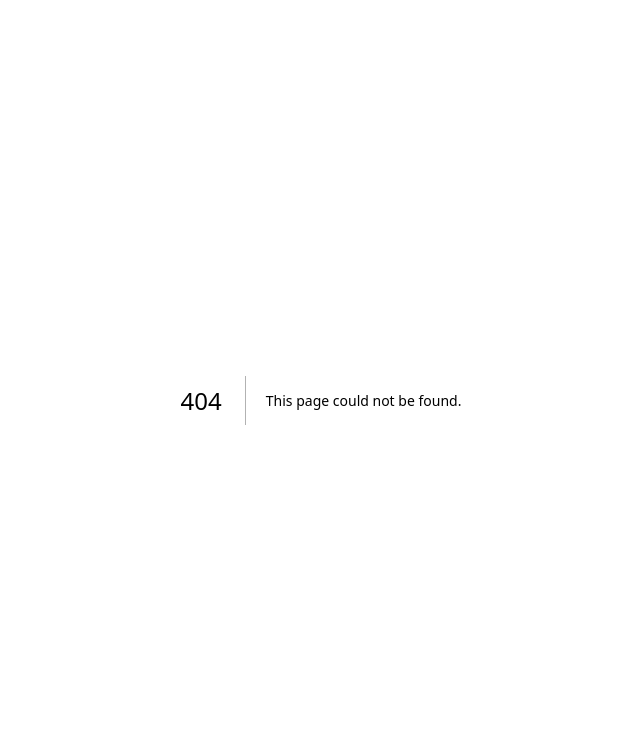
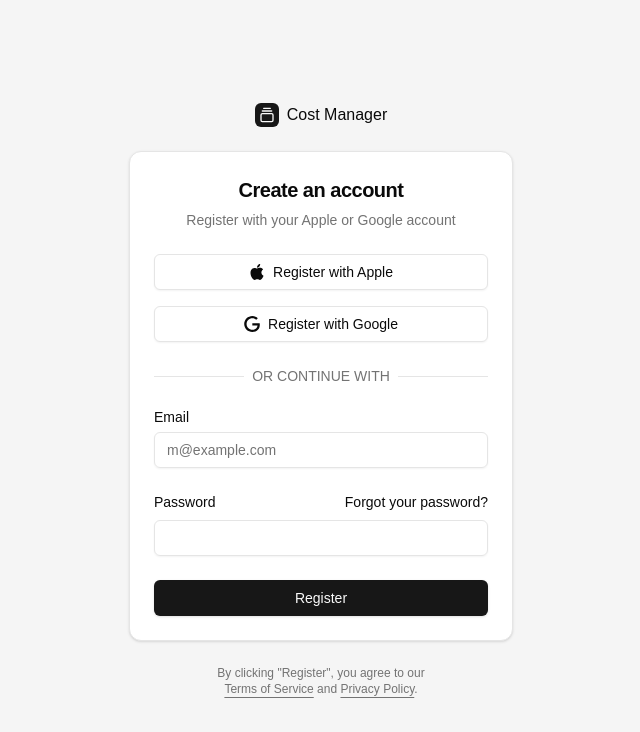
Before and after one commit to xDannyx/cost-manager, a Next.js app: page /register in a window 1280 px wide. Before the commit this address had no page. Shown: the top 732 px of the page, without its empty margins (319-959 px from the left). Built offline with nearby package versions, Linux system fonts and the light colour scheme.

Commit message:
new register form page

```diff
--- /dev/null
+++ b/app/register/page.tsx
@@ -0,0 +1,18 @@
+import { GalleryVerticalEnd } from "lucide-react";
+import { RegisterForm } from "@/components/register-form";
+
+export default function RegisterPage() {
+  return (
+    <div className="flex min-h-svh flex-col items-center justify-center gap-6 bg-muted p-6 md:p-10">
+      <div className="flex w-full max-w-sm flex-col gap-6">
+        <a href="/" className="flex items-center gap-2 self-center font-medium">
+          <div className="flex h-6 w-6 items-center justify-center rounded-md bg-primary text-primary-foreground">
+            <GalleryVerticalEnd className="size-4" />
+          </div>
+          Cost Manager
+        </a>
+        <RegisterForm />
+      </div>
+    </div>
+  );
+}
--- a/components/login-form.tsx
+++ b/components/login-form.tsx
@@ -46,7 +46,7 @@
               </Button>
               <div className="relative text-center text-sm after:absolute after:inset-0 after:top-1/2 after:z-0 after:flex after:items-center after:border-t after:border-border">
                 <span className="relative z-10 bg-background px-2 text-muted-foreground">
-                  Or continue with
+                  OR CONTINUE WITH
                 </span>
               </div>
               <div className="grid grid-cols-2 gap-4">
@@ -87,7 +87,7 @@
         </CardContent>
       </Card>
       <div className="text-balance text-center text-xs text-muted-foreground [&_a]:underline [&_a]:underline-offset-4 hover:[&_a]:text-primary">
-        By clicking continue, you agree to our <a href="#">Terms of Service</a>{" "}
+        By clicking "Login", you agree to our <a href="#">Terms of Service</a>{" "}
         and <a href="#">Privacy Policy</a>.
       </div>
     </div>
--- /dev/null
+++ b/components/register-form.tsx
@@ -0,0 +1,90 @@
+import { cn } from "@/lib/utils";
+import { Button } from "@/components/ui/button";
+import {
+  Card,
+  CardContent,
+  CardDescription,
+  CardHeader,
+  CardTitle,
+} from "@/components/ui/card";
+import { Input } from "@/components/ui/input";
+import { Label } from "@/components/ui/label";
+
+export function RegisterForm({
+  className,
+  ...props
+}: React.ComponentPropsWithoutRef<"div">) {
+  return (
+    <div className={cn("flex flex-col gap-6", className)} {...props}>
+      <Card>
+        <CardHeader className="text-center">
+          <CardTitle className="text-xl">Create an account</CardTitle>
+          <CardDescription>
+            Register with your Apple or Google account
+          </CardDescription>
+        </CardHeader>
+        <CardContent>
+          <form>
+            <div className="grid gap-6">
+              <div className="flex flex-col gap-4">
+                <Button variant="outline" className="w-full">
+                  <svg xmlns="http://www.w3.org/2000/svg" viewBox="0 0 24 24">
+                    <path
+                      d="M12.152 6.896c-.948 0-2.415-1.078-3.96-1.04-2.04.027-3.91 1.183-4.961 3.014-2.117 3.675-.546 9.103 1.519 12.09 1.013 1.454 2.208 3.09 3.792 3.039 1.52-.065 2.09-.987 3.935-.987 1.831 0 2.35.987 3.96.948 1.637-.026 2.676-1.48 3.676-2.948 1.156-1.688 1.636-3.325 1.662-3.415-.039-.013-3.182-1.221-3.22-4.857-.026-3.04 2.48-4.494 2.597-4.559-1.429-2.09-3.623-2.324-4.39-2.376-2-.156-3.675 1.09-4.61 1.09zM15.53 3.83c.843-1.012 1.4-2.427 1.245-3.83-1.207.052-2.662.805-3.532 1.818-.78.896-1.454 2.338-1.273 3.714 1.338.104 2.715-.688 3.559-1.701"
+                      fill="currentColor"
+                    />
+                  </svg>
+                  Register with Apple
+                </Button>
+                <Button variant="outline" className="w-full">
+                  <svg xmlns="http://www.w3.org/2000/svg" viewBox="0 0 24 24">
+                    <path
+                      d="M12.48 10.92v3.28h7.84c-.24 1.84-.853 3.187-1.787 4.133-1.147 1.147-2.933 2.4-6.053 2.4-4.827 0-8.6-3.893-8.6-8.72s3.773-8.72 8.6-8.72c2.6 0 4.507 1.027 5.907 2.347l2.307-2.307C18.747 1.44 16.133 0 12.48 0 5.867 0 .307 5.387.307 12s5.56 12 12.173 12c3.573 0 6.267-1.173 8.373-3.36 2.16-2.16 2.84-5.213 2.84-7.667 0-.76-.053-1.467-.173-2.053H12.48z"
+                      fill="currentColor"
+                    />
+                  </svg>
+                  Register with Google
+                </Button>
+              </div>
+              <div className="relative text-center text-sm after:absolute after:inset-0 after:top-1/2 after:z-0 after:flex after:items-center after:border-t after:border-border">
+                <span className="relative z-10 bg-background px-2 text-muted-foreground">
+                  OR CONTINUE WITH
+                </span>
+              </div>
+              <div className="grid gap-6">
+                <div className="grid gap-2">
+                  <Label htmlFor="email">Email</Label>
+                  <Input
+                    id="email"
+                    type="email"
+                    placeholder="m@example.com"
+                    required
+                  />
+                </div>
+                <div className="grid gap-2">
+                  <div className="flex items-center">
+                    <Label htmlFor="password">Password</Label>
+                    <a
+                      href="#"
+                      className="ml-auto text-sm underline-offset-4 hover:underline"
+                    >
+                      Forgot your password?
+                    </a>
+                  </div>
+                  <Input id="password" type="password" required />
+                </div>
+                <Button type="submit" className="w-full">
+                  Register
+                </Button>
+              </div>
+            </div>
+          </form>
+        </CardContent>
+      </Card>
+      <div className="text-balance text-center text-xs text-muted-foreground [&_a]:underline [&_a]:underline-offset-4 [&_a]:hover:text-primary  ">
+        By clicking "Register", you agree to our{" "}
+        <a href="#">Terms of Service</a> and <a href="#">Privacy Policy</a>.
+      </div>
+    </div>
+  );
+}
```
